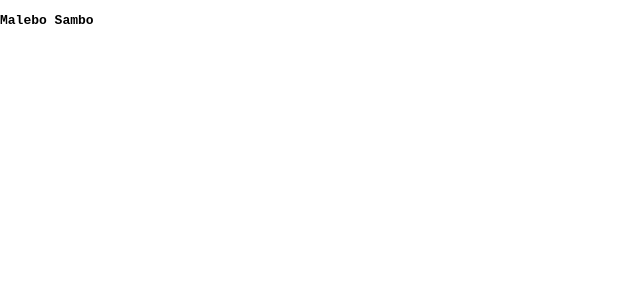
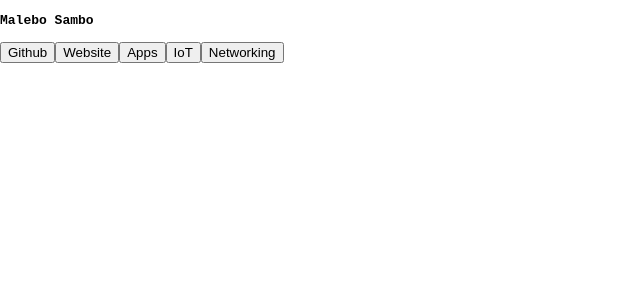
Before and after one commit to malebosambo/portfolio, a React (Create React App) app: page / in a window 1280 px wide. Shown: the top 300 px of the page, without its empty margins (0-640 px from the left). Built offline with nearby package versions, Linux system fonts and the light colour scheme.

Commit message:
Fixing site navigation

```diff
--- a/src/App.css
+++ b/src/App.css
@@ -33,7 +33,26 @@ a {
   width: 25%;
 }
 
+.Menu_Cont {
+  display: inline;
+  float: right;
+  width: 70%;
+}
+
+.Site_Nav {
+  float: left;
+  width: 100%;
+}
+
 .Title {
   font-family: monospace;
   font-weight: bold;
 }
+
+.Title_Cont {
+  clear: left;
+  display: inline;
+  float: left;
+  padding-left: 20px;
+  width: 30%;
+}
--- a/src/App.js
+++ b/src/App.js
@@ -5,9 +5,17 @@ function App() {
     <div>
       <header>
 
-        <div className="site_nav">
-          <div id="title">
+        <div className="Site_Nav">
+          <div id="Title_Cont">
             <p className="Title">Malebo Sambo</p>
+          </div>
+
+          <div id="Menu_Cont">
+            <button>Github</button>
+            <button>Website</button>
+            <button>Apps</button>
+            <button>IoT</button>
+            <button>Networking</button>
           </div>
         </div>
 
```
